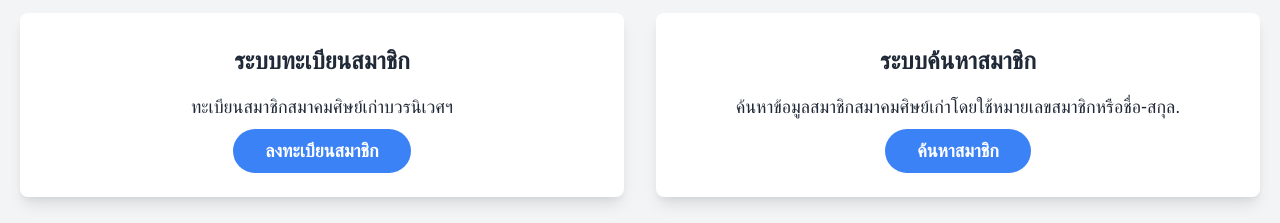
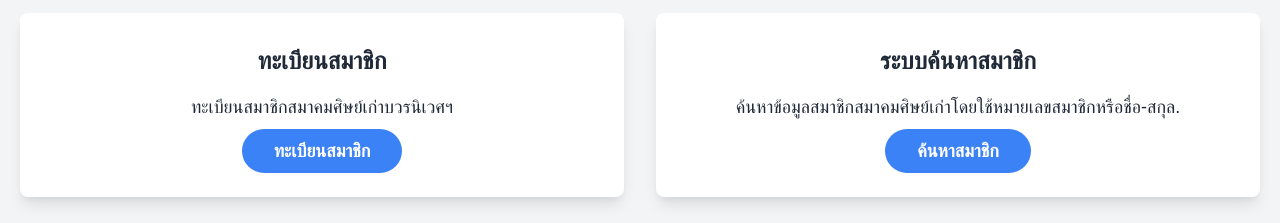
Before and after one commit to Chokundev/bn-alumni, a plain HTML site: page index.html in a window 1280 px wide. Shown: the part 1682-1905 px from the top of the page. Drawn offline with nearby package versions, Linux system fonts and the light colour scheme; a web font is replaced by a local one.

Commit message:
Update index.html

```diff
--- a/index.html
+++ b/index.html
@@ -125,10 +125,10 @@
         <div class="grid grid-cols-1 sm:grid-cols-2 gap-8">
             <!-- Registration System -->
             <div class="bg-white p-8 rounded-lg shadow-lg">
-                <h4 class="text-2xl font-semibold mb-4">ระบบทะเบียนสมาชิก</h4>
+                <h4 class="text-2xl font-semibold mb-4">ทะเบียนสมาชิก</h4>
                 <p class="text-lg mb-4">ทะเบียนสมาชิกสมาคมศิษย์เก่าบวรนิเวศฯ</p>
                 <a href="register.html"
-                    class="bg-blue-500 text-white px-8 py-3 rounded-full text-lg font-semibold hover:bg-blue-600">ลงทะเบียนสมาชิก</a>
+                    class="bg-blue-500 text-white px-8 py-3 rounded-full text-lg font-semibold hover:bg-blue-600">ทะเบียนสมาชิก</a>
             </div>
 
             <!-- Search System -->
```
